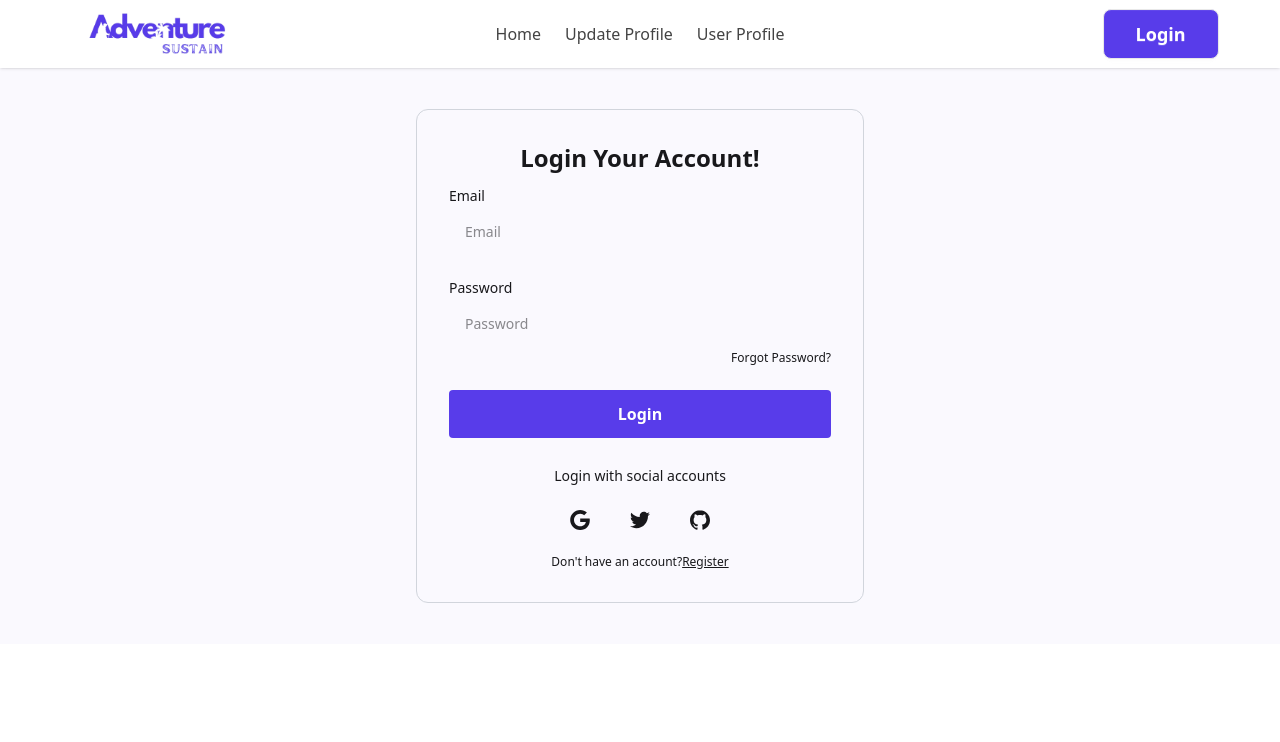
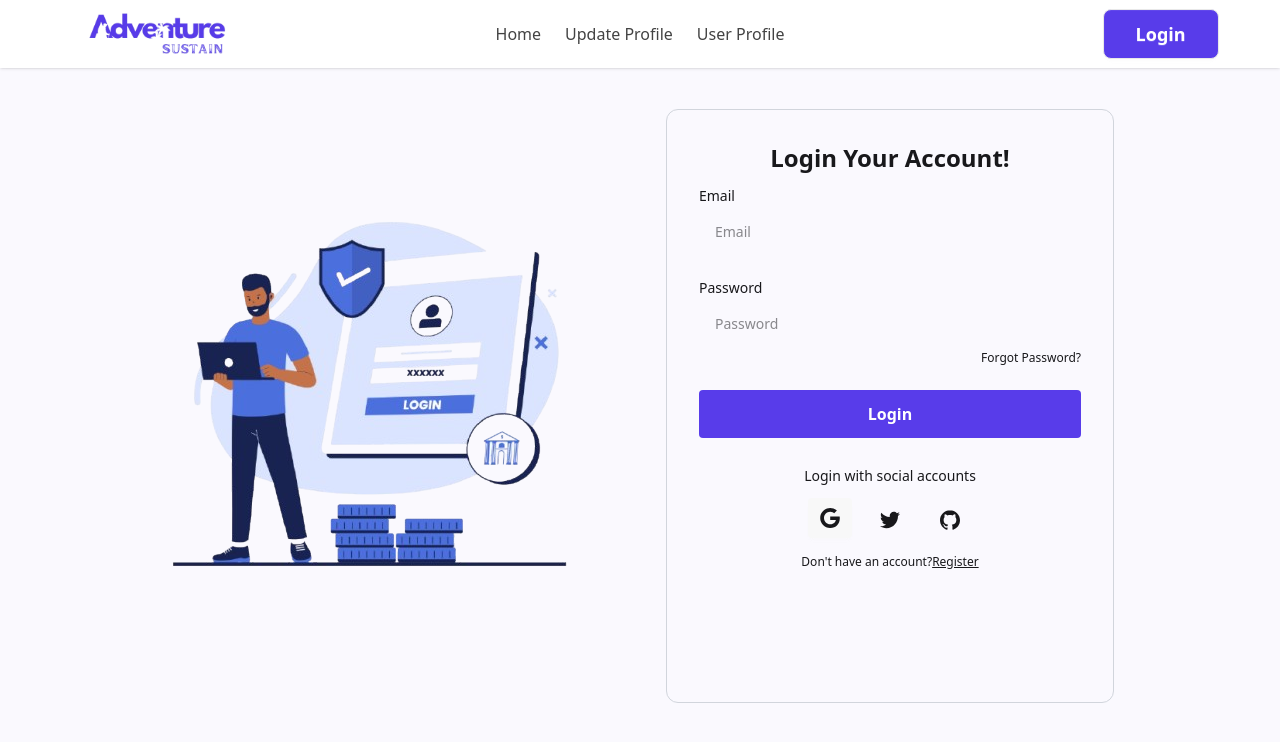
Before and after one commit to abdullahjim29/eco-adventure, a React (Vite) app: page /auth/login in a window 1280 px wide. Shown: the top 742 px of the page. Built offline with nearby package versions, Linux system fonts and the light colour scheme; no server answers.

Commit message:
implement google login

```diff
--- a/package.json
+++ b/package.json
@@ -17,6 +17,7 @@
     "react": "^19.0.0",
     "react-awesome-slider": "^4.1.0",
     "react-dom": "^19.0.0",
+    "react-hot-toast": "^2.5.2",
     "react-icons": "^5.5.0",
     "react-loader-spinner": "^6.1.6",
     "react-router-dom": "^7.1.5",
--- a/src/components/LoadingSpinner.jsx
+++ b/src/components/LoadingSpinner.jsx
@@ -1,7 +1,7 @@
 import { RotatingLines } from 'react-loader-spinner'
 const LoadingSpinner = () => {
     return (
-        <div className='min-h-screen flex justify-center'>
+        <div className='min-h-[500px] flex justify-center'>
         <RotatingLines
 		height="80"
 		width="80"
--- a/src/components/NavBar.jsx
+++ b/src/components/NavBar.jsx
@@ -2,6 +2,7 @@ import { Link, NavLink } from "react-router-dom";
 import logo2 from '../assets/logo2.png'
 import { useContext } from "react";
 import { AuthContext } from "../layouts/AuthProvider";
+import { FaUserCircle } from "react-icons/fa";
 
 const NavBar = () => {
   const {logOutUser, user} = useContext(AuthContext);
@@ -52,7 +53,7 @@ const NavBar = () => {
       <div className="navbar-end">
         {
           user ? <div className="flex items-center gap-1">
-            <img title={user.displayName} className="w-[50px] h-[50px] rounded-full" src={user?.photoURL} alt="" />
+            <img title={user.displayName} className="w-[50px] h-[50px] rounded-full" src={user.photoURL } alt="" />
             <Link onClick={logOutUser} to='/auth/login' className="btn bg-[#583CEA] text-white px-8 text-lg rounded-lg py-6">Log Out</Link>
           </div> : <Link to='/auth/login' className="btn bg-[#583CEA] text-white px-8 text-lg rounded-lg py-6">Login</Link>
         }
--- a/src/layouts/AuthProvider.jsx
+++ b/src/layouts/AuthProvider.jsx
@@ -1,8 +1,9 @@
 import { createContext, useEffect, useState } from "react";
-import {createUserWithEmailAndPassword, onAuthStateChanged, signInWithEmailAndPassword, signOut } from "firebase/auth";
+import {GoogleAuthProvider, createUserWithEmailAndPassword, onAuthStateChanged, signInWithEmailAndPassword, signInWithPopup, signOut } from "firebase/auth";
 import auth from '../firebase/firebase.config'
-import LoadingSpinner from "../components/loadingSpinner";
+import { Toaster } from 'react-hot-toast';
 export const AuthContext = createContext();
+const googleProvider = new GoogleAuthProvider()
 const AuthProvider = ({children}) => {
 
     const [user, setUser] = useState(null)
@@ -17,8 +18,12 @@ const AuthProvider = ({children}) => {
 
     // login user
     const loginUser = (email, password) => {
-        setLoading(true)
         return signInWithEmailAndPassword(auth, email, password);
+    }
+
+    // login with google
+    const loginWithGoogle = () => {
+        return signInWithPopup(auth, googleProvider)
     }
 
     // log out user
@@ -33,6 +38,7 @@ const AuthProvider = ({children}) => {
         const unSubscribe = onAuthStateChanged(auth, currentUser => {
             setUser(currentUser);
             setLoading(false);
+
         })
 
         return () => {
@@ -46,12 +52,14 @@ const AuthProvider = ({children}) => {
         user,
         setUser,
         logOutUser,
-        loading
+        loading,
+        loginWithGoogle
     }
+    console.log(user);
     return (
         <AuthContext.Provider value={authInfo}>
             {children}
-
+            <Toaster/>
         </AuthContext.Provider>
     );
 };
--- a/src/layouts/PrivateRoute.jsx
+++ b/src/layouts/PrivateRoute.jsx
@@ -1,9 +1,10 @@
 import { useContext } from "react";
 import { AuthContext } from "./AuthProvider";
-import { Navigate } from "react-router-dom";
+import { Navigate, useLocation } from "react-router-dom";
 import LoadingSpinner from "../components/loadingSpinner";
 const PrivateRoute = ({ children }) => {
   const { user, loading } = useContext(AuthContext);
+  const {pathname} = useLocation()
 
   if (loading) {
     return <LoadingSpinner/>
@@ -13,7 +14,7 @@ const PrivateRoute = ({ children }) => {
     return children;
   }
 
-  return <Navigate to="/auth/login" />;
+  return <Navigate state={pathname} to="/auth/login" />;
 };
 
 export default PrivateRoute;
--- a/src/pages/Login.jsx
+++ b/src/pages/Login.jsx
@@ -1,18 +1,23 @@
-import { use, useContext } from "react";
-import { Link } from "react-router-dom";
+import { useContext } from "react";
+import { Link, useLocation, useNavigate } from "react-router-dom";
 import { AuthContext } from "../layouts/AuthProvider";
 import LoadingSpinner from "../components/loadingSpinner";
+import userImg from "../assets/user.png";
+import toast from "react-hot-toast";
 
 const Login = () => {
+  const { loginUser, setUser, loading, loginWithGoogle } =
+    useContext(AuthContext);
+	const navigate = useNavigate();
+	const location = useLocation()
 
-	const {loginUser, setUser, user, loading} = useContext(AuthContext);
-
-	if(loading){
-		return <LoadingSpinner/>
+  if (loading) {
+    return <LoadingSpinner />;
   }
 
+
   // handle login form
-	const handleLoginForm = e => {
+  const handleLoginForm = (e) => {
     e.preventDefault();
 
     // get user input value
@@ -21,56 +26,103 @@ const Login = () => {
 
     // login user
     loginUser(email, password)
+      .then((res) => {
+        setUser(res.user);
+		navigate(`${location.state ? location.state : '/'}`)
+
+      })
+      .catch((err) => {
+        toast.error(err.message);
+      });
+  };
+
+
+  	// google login
+	  const handleGoogleLogin = () => {
+		loginWithGoogle()
 	  .then(res => {
-			setUser(res.user);
+		setUser(res.user)
 	  })
 	  .catch(err => {
 		console.log(err.message);
 	  })
 	  }
-	console.log(user);
+
   return (
-    <div className="flex justify-center py-10">
+    <div className="flex flex-col md:flex-row justify-center py-10 gap-0 md:gap-20">
+      <div>
+        <img src={userImg} alt="" />
+      </div>
+
       <div className="w-full max-w-md p-8 space-y-3 rounded-xl dark:bg-gray-50 dark:text-gray-800 border border-gray-300">
         <h1 className="text-2xl font-bold text-center">Login Your Account!</h1>
         <form onSubmit={handleLoginForm} className="space-y-6">
           <div className="space-y-1 text-sm">
             <label className="block dark:text-gray-600">Email</label>
-			<input type="email" name="email" placeholder="Email" className="w-full px-4 py-3 rounded-md dark:border-gray-300 dark:bg-gray-50 dark:text-gray-800 focus:dark:border-violet-600" />
+            <input
+              type="email"
+              name="email"
+              placeholder="Email"
+              className="w-full px-4 py-3 rounded-md dark:border-gray-300 dark:bg-gray-50 dark:text-gray-800 focus:dark:border-violet-600"
+            />
           </div>
           <div className="space-y-1 text-sm">
             <label className="block dark:text-gray-600">Password</label>
-			<input type="password" name="password" placeholder="Password" className="w-full px-4 py-3 rounded-md dark:border-gray-300 dark:bg-gray-50 dark:text-gray-800 focus:dark:border-violet-600" />
+            <input
+              type="password"
+              name="password"
+              placeholder="Password"
+              className="w-full px-4 py-3 rounded-md dark:border-gray-300 dark:bg-gray-50 dark:text-gray-800 focus:dark:border-violet-600"
+            />
             <div className="flex justify-end text-xs dark:text-gray-600">
-				<Link to=''>Forgot Password?</Link>
+              <Link to="">Forgot Password?</Link>
             </div>
           </div>
-		<button className="block w-full p-3 text-center rounded-sm text-white font-semibold bg-[#583CEA]">Login</button>
+          <button className="block w-full p-3 text-center rounded-sm text-white font-semibold bg-[#583CEA]">
+            Login
+          </button>
         </form>
         <div className="flex items-center pt-4 space-x-1">
           <div className="flex-1 h-px sm:w-16 dark:bg-gray-300"></div>
-		<p className="px-3 text-sm dark:text-gray-600">Login with social accounts</p>
+          <p className="px-3 text-sm dark:text-gray-600">
+            Login with social accounts
+          </p>
           <div className="flex-1 h-px sm:w-16 dark:bg-gray-300"></div>
         </div>
         <div className="flex justify-center space-x-4">
-		<button aria-label="Log in with Google" className="p-3 rounded-sm">
-			<svg xmlns="http://www.w3.org/2000/svg" viewBox="0 0 32 32" className="w-5 h-5 fill-current">
+          <button onClick={handleGoogleLogin} aria-label="Log in with Google" className="p-3 rounded-sm btn border-none hover:bg-white">
+            <svg
+              xmlns="http://www.w3.org/2000/svg"
+              viewBox="0 0 32 32"
+              className="w-5 h-5 fill-current"
+            >
               <path d="M16.318 13.714v5.484h9.078c-0.37 2.354-2.745 6.901-9.078 6.901-5.458 0-9.917-4.521-9.917-10.099s4.458-10.099 9.917-10.099c3.109 0 5.193 1.318 6.38 2.464l4.339-4.182c-2.786-2.599-6.396-4.182-10.719-4.182-8.844 0-16 7.151-16 16s7.156 16 16 16c9.234 0 15.365-6.49 15.365-15.635 0-1.052-0.115-1.854-0.255-2.651z"></path>
             </svg>
           </button>
           <button aria-label="Log in with Twitter" className="p-3 rounded-sm">
-			<svg xmlns="http://www.w3.org/2000/svg" viewBox="0 0 32 32" className="w-5 h-5 fill-current">
+            <svg
+              xmlns="http://www.w3.org/2000/svg"
+              viewBox="0 0 32 32"
+              className="w-5 h-5 fill-current"
+            >
               <path d="M31.937 6.093c-1.177 0.516-2.437 0.871-3.765 1.032 1.355-0.813 2.391-2.099 2.885-3.631-1.271 0.74-2.677 1.276-4.172 1.579-1.192-1.276-2.896-2.079-4.787-2.079-3.625 0-6.563 2.937-6.563 6.557 0 0.521 0.063 1.021 0.172 1.495-5.453-0.255-10.287-2.875-13.52-6.833-0.568 0.964-0.891 2.084-0.891 3.303 0 2.281 1.161 4.281 2.916 5.457-1.073-0.031-2.083-0.328-2.968-0.817v0.079c0 3.181 2.26 5.833 5.26 6.437-0.547 0.145-1.131 0.229-1.724 0.229-0.421 0-0.823-0.041-1.224-0.115 0.844 2.604 3.26 4.5 6.14 4.557-2.239 1.755-5.077 2.801-8.135 2.801-0.521 0-1.041-0.025-1.563-0.088 2.917 1.86 6.36 2.948 10.079 2.948 12.067 0 18.661-9.995 18.661-18.651 0-0.276 0-0.557-0.021-0.839 1.287-0.917 2.401-2.079 3.281-3.396z"></path>
             </svg>
           </button>
           <button aria-label="Log in with GitHub" className="p-3 rounded-sm">
-			<svg xmlns="http://www.w3.org/2000/svg" viewBox="0 0 32 32" className="w-5 h-5 fill-current">
+            <svg
+              xmlns="http://www.w3.org/2000/svg"
+              viewBox="0 0 32 32"
+              className="w-5 h-5 fill-current"
+            >
               <path d="M16 0.396c-8.839 0-16 7.167-16 16 0 7.073 4.584 13.068 10.937 15.183 0.803 0.151 1.093-0.344 1.093-0.772 0-0.38-0.009-1.385-0.015-2.719-4.453 0.964-5.391-2.151-5.391-2.151-0.729-1.844-1.781-2.339-1.781-2.339-1.448-0.989 0.115-0.968 0.115-0.968 1.604 0.109 2.448 1.645 2.448 1.645 1.427 2.448 3.744 1.74 4.661 1.328 0.14-1.031 0.557-1.74 1.011-2.135-3.552-0.401-7.287-1.776-7.287-7.907 0-1.751 0.62-3.177 1.645-4.297-0.177-0.401-0.719-2.031 0.141-4.235 0 0 1.339-0.427 4.4 1.641 1.281-0.355 2.641-0.532 4-0.541 1.36 0.009 2.719 0.187 4 0.541 3.043-2.068 4.381-1.641 4.381-1.641 0.859 2.204 0.317 3.833 0.161 4.235 1.015 1.12 1.635 2.547 1.635 4.297 0 6.145-3.74 7.5-7.296 7.891 0.556 0.479 1.077 1.464 1.077 2.959 0 2.14-0.020 3.864-0.020 4.385 0 0.416 0.28 0.916 1.104 0.755 6.4-2.093 10.979-8.093 10.979-15.156 0-8.833-7.161-16-16-16z"></path>
             </svg>
           </button>
         </div>
-	<p className="text-xs text-center sm:px-6 dark:text-gray-600">Don't have an account?
-		<Link to='/auth/register' className="underline dark:text-gray-800">Register</Link>
+        <p className="text-xs text-center sm:px-6 dark:text-gray-600">
+          Don't have an account?
+          <Link to="/auth/register" className="underline dark:text-gray-800">
+            Register
+          </Link>
         </p>
       </div>
     </div>
--- a/src/pages/Register.jsx
+++ b/src/pages/Register.jsx
@@ -39,7 +39,6 @@ const Register = () => {
       console.log(err.message);
     })
   }
-  console.log(user);
   return (
     <div className="flex justify-center py-10">
         <div className="w-full flex flex-col max-w-md p-6 rounded-md sm:p-10 dark:bg-gray-50 dark:text-gray-800 border border-gray-300">
@@ -68,7 +67,7 @@ const Register = () => {
               Photo URL
             </label>
             <input
-              type="text"
+              type="url"
               name="photoUrl"
               placeholder="Photo URL"
               className="w-full px-3 py-2 border rounded-md dark:border-gray-300 dark:bg-gray-50 dark:text-gray-800"
```
Also changed, not shown: src/assets/user.png (added), 1 other file (tests, documents, lock files or other folders). Lines whose indentation alone changed are shown as unchanged.
